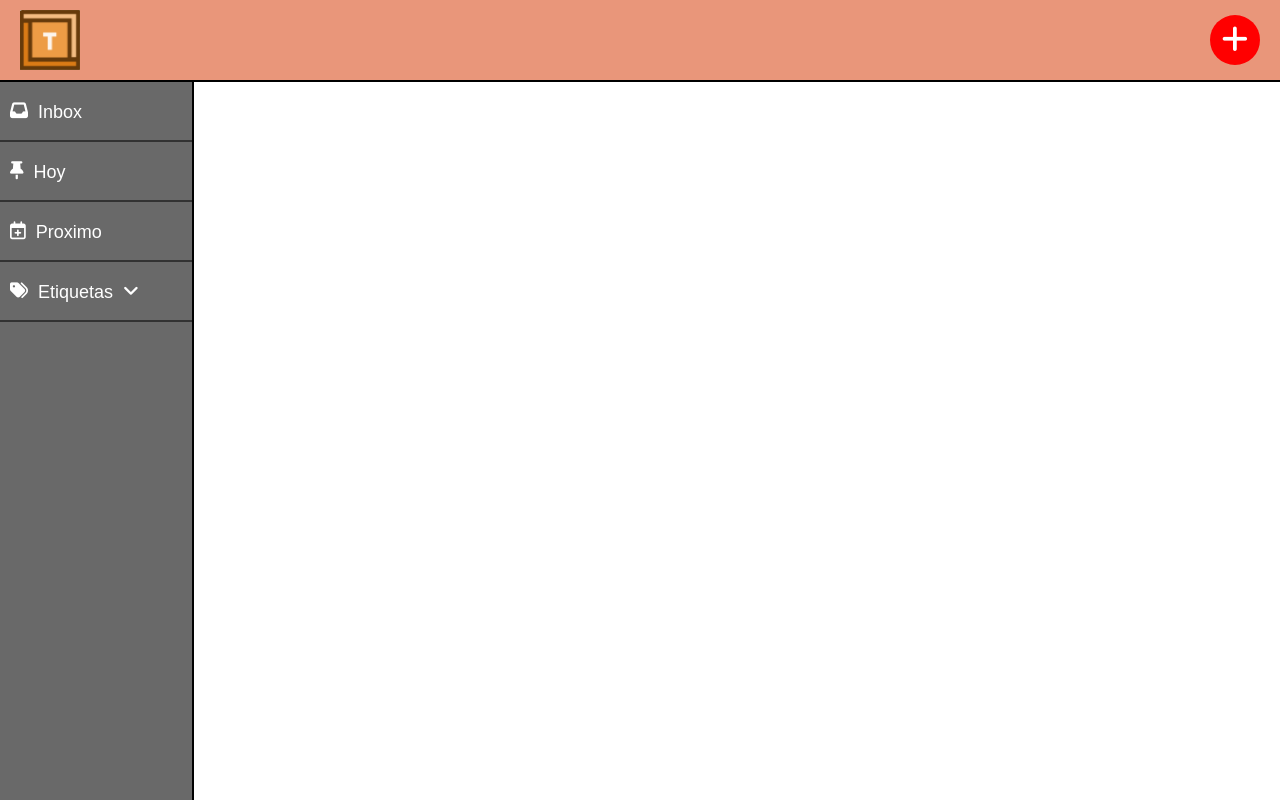
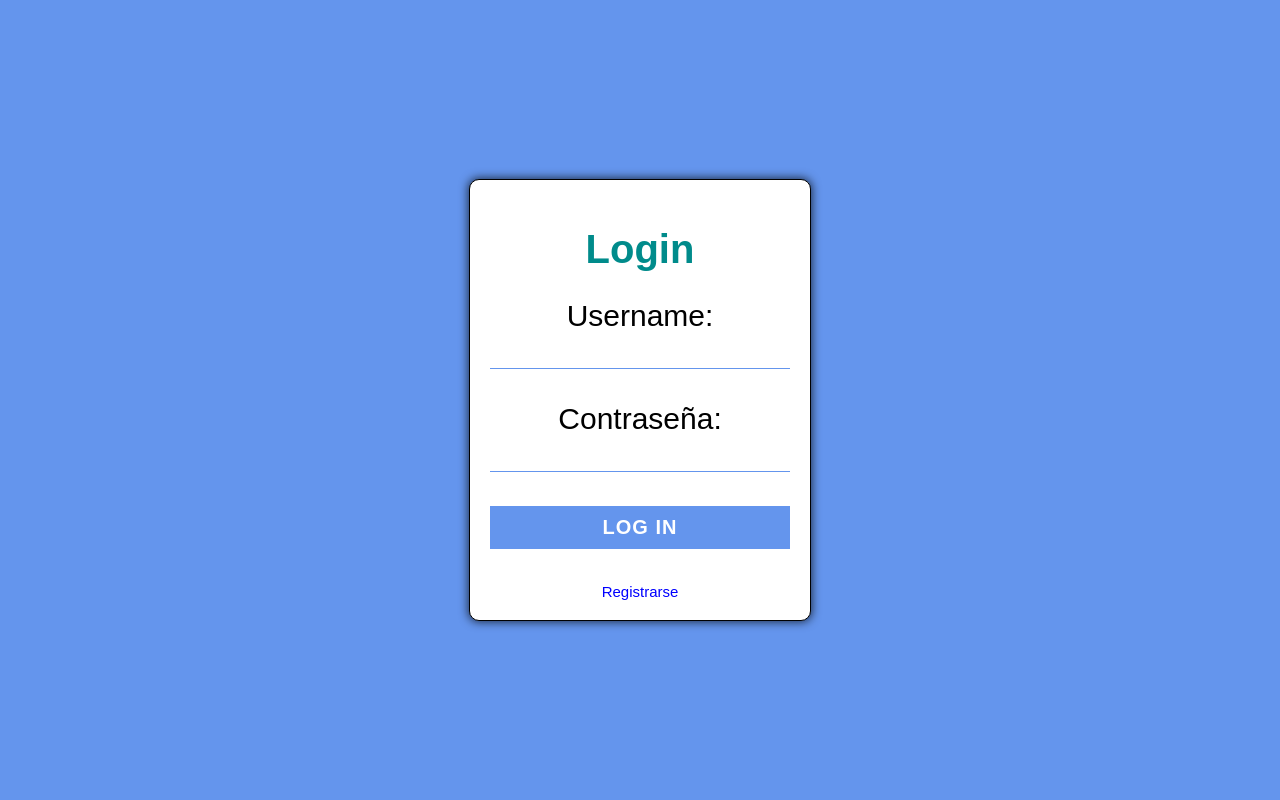
Before and after one commit to Markucho18/GDTMS__FrontEnd, a React (Create React App) app in the folder gdtms_frontend/: page / in a window 1280 px wide. Built offline with nearby package versions, Linux system fonts and the light colour scheme.

Commit message:
Componentes login y register
Los cree y les di estilo ademas de poder alternar entre uno y otro.

```diff
--- a/gdtms_frontend/src/App.js
+++ b/gdtms_frontend/src/App.js
@@ -1,5 +1,7 @@
 import { Contexto } from "./Contexto";
 import { useContext, useState, useEffect } from "react";
+import { Login } from './componentes/Login'
+import { Register } from './componentes/Register'
 import { Header } from "./componentes/Header";
 import { Sidebar } from "./componentes/Sidebar";
 import { Main } from "./componentes/Main";
@@ -8,18 +10,19 @@ import { ModalTarea } from "./componentes/ModalTarea";
 function App() {
   const [modalAbierto, setModalAbierto] = useState(false);
   const handleModalTarea = () => modalAbierto === false ? setModalAbierto(true) : setModalAbierto(false)
-  useEffect(() => {
-    console.log(modalAbierto);
-  }, [modalAbierto]);
+
+  const [formulario, setFormulario] = useState("login");
+  const handleFormulario = ()=> formulario === "login" ? setFormulario("register") : setFormulario("login")
 
   return (
     <div className="App col">
-      {modalAbierto === true ? (<ModalTarea cerrarModalTarea={handleModalTarea} />) : null}
+      {formulario === "login" ? <Login click={handleFormulario}/> : <Register click={handleFormulario}/> }
+      {/* {modalAbierto === true ? (<ModalTarea cerrarModalTarea={handleModalTarea} />) : null}
       <Header abrirModalTarea={handleModalTarea} />
       <div className="sidebarMain row">
         <Sidebar />
         <Main />
-      </div>
+      </div> */}
     </div>
   );
 }
--- /dev/null
+++ b/gdtms_frontend/src/componentes/Login.js
@@ -0,0 +1,26 @@
+export function Login({click}) {
+
+  const enviarDatos = (e)=>{
+    e.preventDefault();
+  }
+
+  return (
+    <div className="fondoFormulario col cen">
+      <div className="contenedorFormulario login col">
+        <h1>Login</h1>
+        <form className="col">
+          <label className="col">
+            Username:
+            <input type="text" />
+          </label>
+          <label className="col">
+            Contraseña:
+            <input type="password" />
+          </label>
+          <button type="submit" className="btn" onClick={enviarDatos}>LOG IN</button>
+          <span className="cambiarForm" onClick={click}>Registrarse</span>
+        </form>
+      </div>
+    </div>
+  );
+}
--- a/gdtms_frontend/src/componentes/Main.js
+++ b/gdtms_frontend/src/componentes/Main.js
@@ -16,10 +16,6 @@ export function Main(props) {
   /*   useEffect(() =>{
     console.log(tareasMostradas)
   }, [tareasMostradas]) */
-
-  //CAMBIAR NOMBRE A TAREACONSULTA
-  //SEGUN QUE CASO SE AÑADEN TAREAS A tareasMostradas Y LO QUE HACE EL COMPONENTE ES SIMPLEMENTE LEER EL ARRAY
-  //DESPUES DE QUE CAMBIE EL ARRAY (useEffect) SE VACIA Y SE PUSHEA LO NUEVO
 
   if (tareasConsulta == "inbox") {
     tareasMostradas = [];
@@ -58,6 +54,7 @@ export function Main(props) {
     tareasMostradas = [];
     const tareasEtiqueta = tareas.filter(tarea => tarea.etiqueta == etiquetaRecibida);
     tareasMostradas.push(...tareasEtiqueta);
+    console.log(tareasMostradas)
   }
 
   return (
--- a/gdtms_frontend/src/componentes/ModalTarea.js
+++ b/gdtms_frontend/src/componentes/ModalTarea.js
@@ -34,7 +34,7 @@ export function ModalTarea({cerrarModalTarea}) {
         </label>
         <label className="col">
           Descripcion:{" "}
-          <textarea className="modalDesc" maxLength={150}></textarea>
+          <textarea className="modalDesc" maxLength={80}></textarea>
         </label>
         <div className="botones row">
           <span className="btn" onClick={cerrarModalTarea}>Cancelar</span>
--- /dev/null
+++ b/gdtms_frontend/src/componentes/Register.js
@@ -0,0 +1,43 @@
+export function Register({click}) {
+
+  const enviarDatos = (e) => {
+    e.preventDefault();
+  };
+
+  return (
+    <div className="fondoFormulario col cen">
+      <div className="contenedorFormulario register col">
+        <h1>Registro</h1>
+        <form className="col">
+          <label className="col">
+            Username:
+            <input type="text" />
+          </label>
+          <label className="col">
+            E-Mail:
+            <input type="text" />
+          </label>
+          <label className="col">
+            Pais:
+            <select>
+              <option>Afganistan</option>
+              <option>Argentina</option>
+            </select>
+          </label>
+          <label className="col">
+            Contraseña:
+            <input type="password" />
+          </label>
+          <label className="col">
+            Confirmar contraseña:
+            <input type="password" />
+          </label>
+          <button type="submit" className="btn">
+            CREAR CUENTA
+          </button>
+          <span className="cambiarForm" onClick={click}>Iniciar sesion</span>
+        </form>
+      </div>
+    </div>
+  );
+}
--- a/gdtms_frontend/src/global.css
+++ b/gdtms_frontend/src/global.css
@@ -257,23 +257,78 @@ body{
     gap: 10px;
 }
 
-/* ESTILOS FORMULARIO -----------------------------------------------------------------*/
+/* ESTILOS LOGIN -----------------------------------------------------------------*/
 
-.contenedorForm{
-    border: 3px solid black;
-    border-radius: 5px;
-    padding: 10px;
-    width: 300px;
-    gap: 10px;
+.fondoFormulario{
+    height: 100vh;
+    width: 100vw;
+    background-color: cornflowerblue;
 }
 
-.contenedorForm h1{
-    text-align: center;
-    margin: 2px;
+.contenedorFormulario.login{
+    width: 300px;
+    height: 400px;
 }
 
-.contenedorForm label, input{
-    width: 90%;
+.contenedorFormulario.register{
+    width: 400px;
+    height: 600px;
+}
+.contenedorFormulario{
+    text-align: center;
+    background-color: white;
+    border-radius: 10px;
+    padding: 20px;
+    border: 1px solid black;
+    box-shadow: 0px 0px 10px 1px rgba(0, 0, 0, 70%);
+}
+
+.contenedorFormulario h1{
+    font-size: 40px;
+    color: darkcyan;
+}
+
+.contenedorFormulario form, .contenedorFormulario label{
+    gap: 10px;
+    font-size: 30px;
+    width: 100%;
+}
+
+.contenedorFormulario form{
+    height: 100%;
+    justify-content: space-between;
+}
+
+.contenedorFormulario label input{
+    font-size: 20px;
+    color: rgb(102, 96, 96);
+    border: none;
+    border-bottom: solid 1px cornflowerblue;
+    outline: none;
+}
+
+.contenedorFormulario label input:focus{
+    color: black;
+    border-bottom: solid 2px blue;
+}
+
+
+.contenedorFormulario .btn{
+    font-family: Arial, Helvetica, sans-serif;
+    font-weight: bold;
+    font-size: 20px;
+    letter-spacing: 1px;
+    border: none;
+}
+
+.contenedorFormulario .cambiarForm{
+    cursor: pointer;
+    color: blue;
+    font-size: 15px;
+}
+
+.contenedorFormulario .cambiarForm:hover{
+    text-decoration:underline;
 }
 
 /* ESTILOS GESTIONAR ETIQUETAS -----------------------------------------------------------------*/
```
Also changed, not shown: gdtms_frontend/src/componentes/Formulario.js (deleted, +0 -39 lines).
